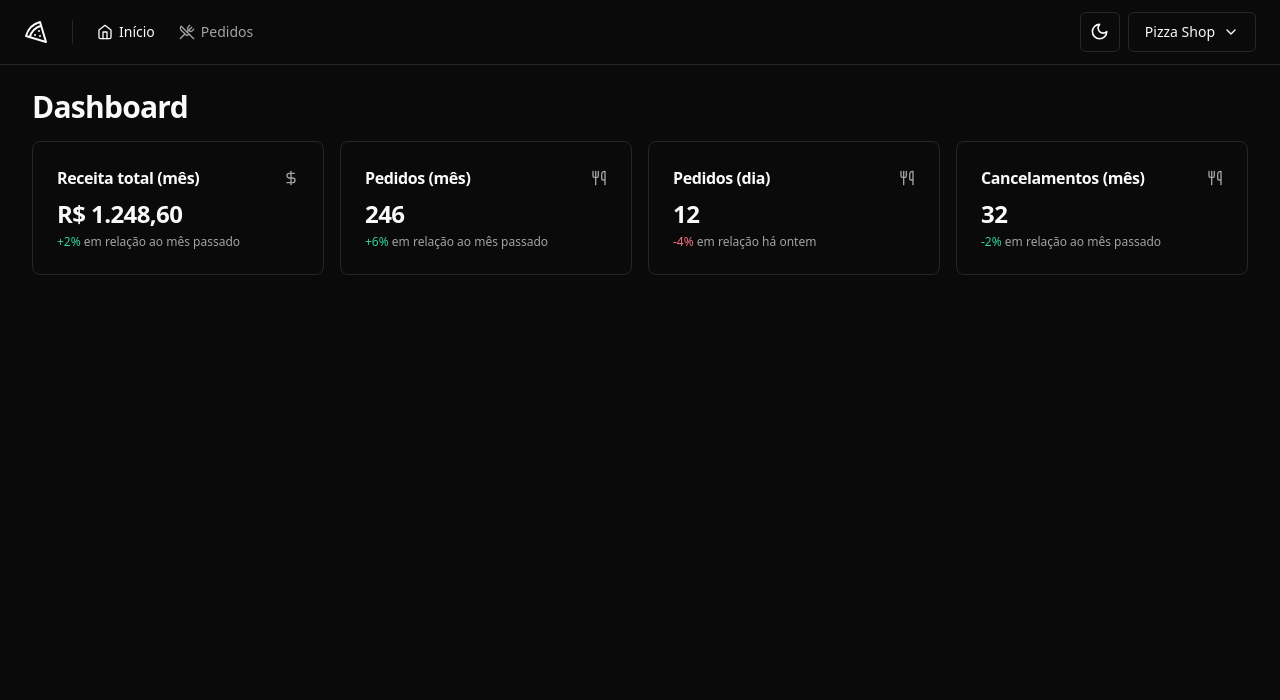
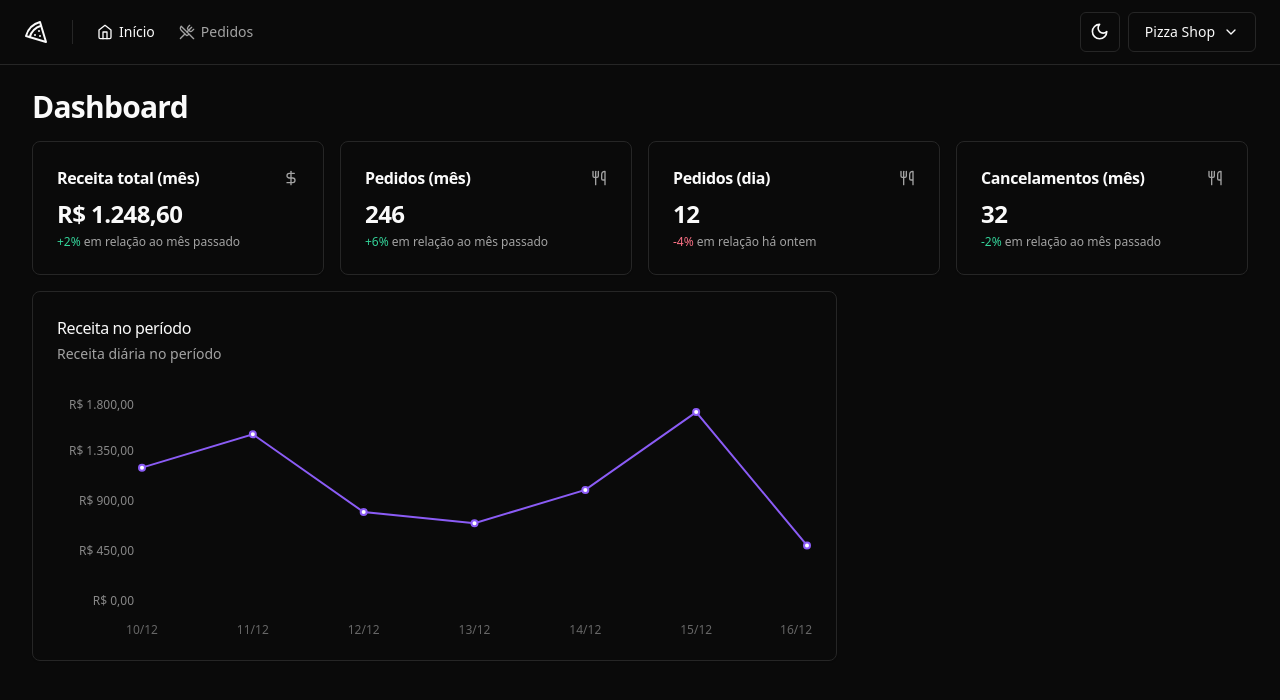
Before and after one commit to lucassprado/pizza-shop, a React (Vite) app: page / in a window 1280 px wide. Shown: the top 700 px of the page. Built offline with nearby package versions, Linux system fonts and the light colour scheme.

Commit message:
feat: revenue chart

```diff
--- a/package.json
+++ b/package.json
@@ -27,6 +27,7 @@
     "react-helmet-async": "^2.0.4",
     "react-hook-form": "^7.50.1",
     "react-router-dom": "^6.22.0",
+    "recharts": "^2.12.0",
     "sonner": "^1.4.0",
     "sort-by": "^1.2.0",
     "tailwind-merge": "^2.2.1",
--- a/src/pages/app/dashboard/dashboard.tsx
+++ b/src/pages/app/dashboard/dashboard.tsx
@@ -4,6 +4,7 @@
 import { MonthCanceledOrdersAmountCard } from './month-canceled-orders-amount-card'
 import { MonthOrdersAmountCard } from './month-orders-amount-card'
 import { MonthRevenueCard } from './month-revenue-card'
+import { RevenueChart } from './revenue-chart'
 
 export function Dashboard() {
   return (
@@ -18,6 +19,10 @@
           <DayOrdersAmountCard />
           <MonthCanceledOrdersAmountCard />
         </div>
+
+        <div className="grid grid-cols-9 gap-4">
+          <RevenueChart />
+        </div>
       </div>
     </>
   )
--- /dev/null
+++ b/src/pages/app/dashboard/revenue-chart.tsx
@@ -0,0 +1,61 @@
+import { Line, LineChart, ResponsiveContainer, XAxis, YAxis } from 'recharts'
+import colors from 'tailwindcss/colors'
+
+import {
+  Card,
+  CardContent,
+  CardDescription,
+  CardHeader,
+  CardTitle,
+} from '@/components/ui/card'
+
+const data = [
+  { date: '10/12', revenue: 1200 },
+  { date: '11/12', revenue: 1500 },
+  { date: '12/12', revenue: 800 },
+  { date: '13/12', revenue: 700 },
+  { date: '14/12', revenue: 1000 },
+  { date: '15/12', revenue: 1700 },
+  { date: '16/12', revenue: 500 },
+]
+
+export function RevenueChart() {
+  return (
+    <Card className="col-span-6">
+      <CardHeader className="flex-row items-center justify-between pb-8">
+        <div className="space-y-1">
+          <CardTitle className="text-base font-medium">
+            Receita no período
+          </CardTitle>
+          <CardDescription>Receita diária no período</CardDescription>
+        </div>
+      </CardHeader>
+      <CardContent>
+        <ResponsiveContainer width="100%" height={240}>
+          <LineChart data={data} style={{ fontSize: 12 }}>
+            <XAxis dataKey="date" tickLine={false} axisLine={false} dy={16} />
+            <YAxis
+              stroke="#888"
+              axisLine={false}
+              tickLine={false}
+              width={80}
+              tickFormatter={(value: number) =>
+                value.toLocaleString('pt-BR', {
+                  style: 'currency',
+                  currency: 'BRL',
+                })
+              }
+            />
+
+            <Line
+              type="linear"
+              strokeWidth={2}
+              dataKey="revenue"
+              stroke={colors.violet['500']}
+            />
+          </LineChart>
+        </ResponsiveContainer>
+      </CardContent>
+    </Card>
+  )
+}
```
Also changed, not shown: 1 other file (tests, documents, lock files or other folders).
